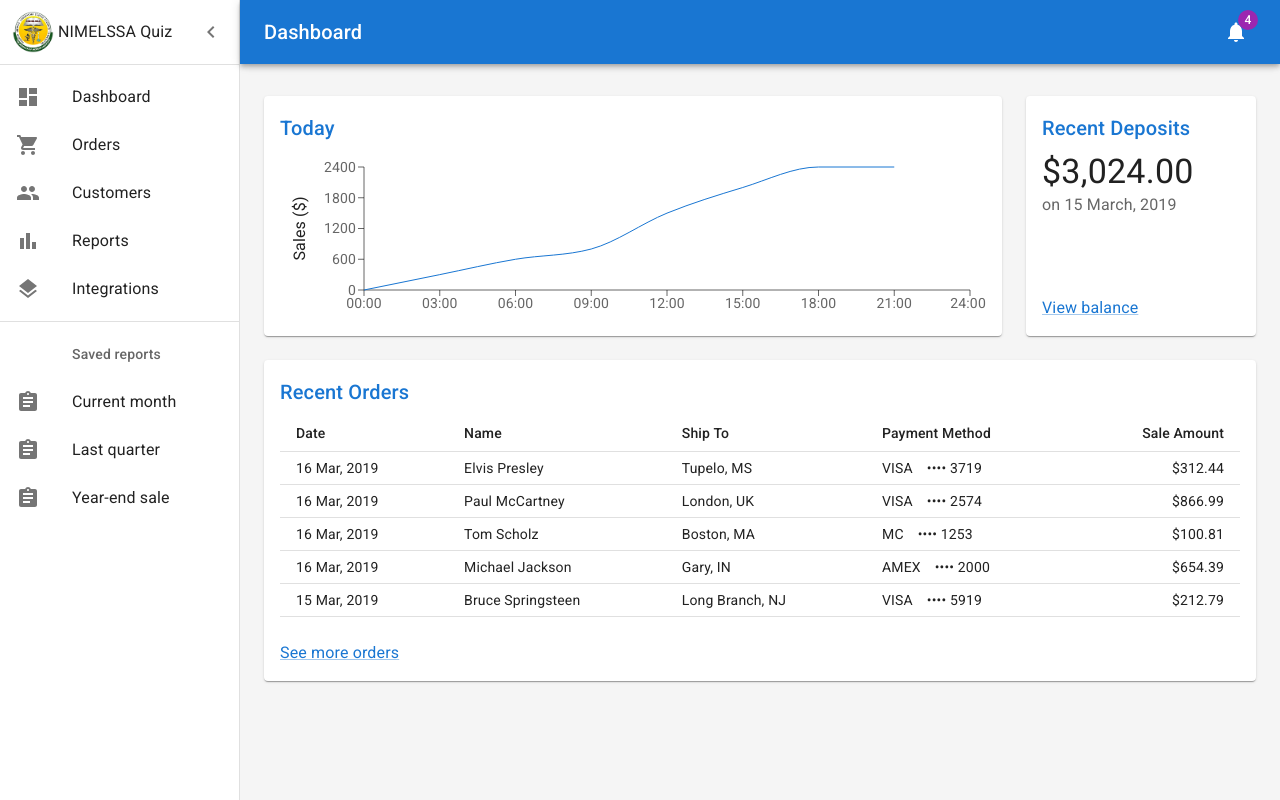
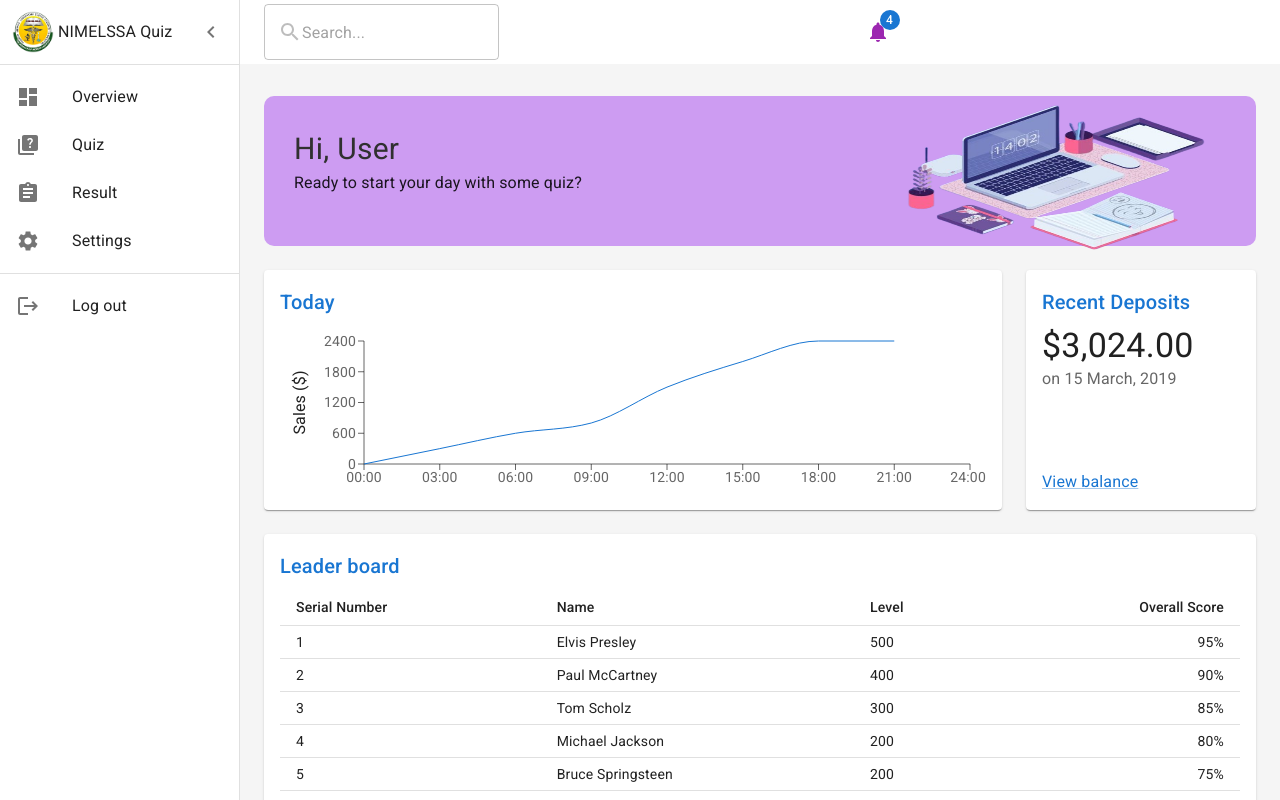
Before and after one commit to Fificode/nimelssa-quiz-app, a React (Vite) app: page /dashboard in a window 1280 px wide. Built offline with nearby package versions, Linux system fonts and the light colour scheme.

Commit message:
added dashboard icons

```diff
--- a/src/pages/dashboard/Dashboard.jsx
+++ b/src/pages/dashboard/Dashboard.jsx
@@ -19,7 +19,11 @@ import NotificationsIcon from '@mui/icons-material/Notifications';
 import { mainListItems, secondaryListItems } from './listItems';
 import Chart from './Chart';
 import Deposits from './Deposits';
-import Orders from './Orders';
+import QuizList from './QuizList';
+import TextField from '@mui/material/TextField';
+import SearchIcon from '@mui/icons-material/Search';
+
+
 // import Avatar from '@mui/material/Avatar';
 
 
@@ -68,9 +72,38 @@ const Drawer = styled(MuiDrawer, { shouldForwardProp: (prop) => prop !== 'open'
     },
   }),
 );
+const CustomTypography = styled(Typography)({
+  color: '#303030', // Change text color
+  fontSize: '30px', // Change font size
+
+
+  // Add any other custom styles
+});
+// const useStyles = makeStyles((theme) => ({
+//   searchInput: {
+//     '& .MuiOutlinedInput-root': {
+//       borderRadius: theme.shape.borderRadius,
+//       backgroundColor: '#f5f5f5', // Change the background color
+//       '& fieldset': {
+//         borderColor: 'transparent', // Hide the border
+//       },
+//       '&:hover fieldset': {
+//         borderColor: 'transparent', // Hide the border on hover
+//       },
+//       '&.Mui-focused fieldset': {
+//         borderColor: 'transparent', // Hide the border when focused
+//       },
+//     },
+//     '& .MuiInputBase-input': {
+//       paddingLeft: theme.spacing(2), // Add padding for the input text
+//     },
+//   },
+// }));
+
 
 // TODO remove, this demo shouldn't need to reset the theme.
 const defaultTheme = createTheme();
+// const classes = useStyles();
 
 export default function Dashboard() {
   const [open, setOpen] = React.useState(true);
@@ -82,7 +115,7 @@ export default function Dashboard() {
     <ThemeProvider theme={defaultTheme}>
       <Box sx={{ display: 'flex' }}>
         <CssBaseline />
-        <AppBar position="absolute" open={open}>
+        <AppBar position="absolute" open={open} sx={{backgroundColor: '#ffffff', boxShadow: 0,}}>
 
           <Toolbar
             sx={{
@@ -104,20 +137,24 @@ export default function Dashboard() {
 
               <MenuIcon />
             </IconButton>
-            <Typography
-              component="h1"
-              variant="h6"
-              color="inherit"
-              noWrap
-              sx={{ flexGrow: 1 }}
-            >
-              Dashboard
-            </Typography>
-            <IconButton color="inherit">
-              <Badge badgeContent={4} color="secondary">
+
+            <TextField
+            //  className={classes.searchInput}
+      variant="outlined"
+      placeholder="Search..."
+      InputProps={{
+        startAdornment: (
+          <SearchIcon color="disabled" />
+        ),
+      }}
+
+    />
+            <IconButton color="secondary" sx={{flexGrow: 3}}>
+              <Badge badgeContent={4} color="primary">
                 <NotificationsIcon />
               </Badge>
             </IconButton>
+
           </Toolbar>
         </AppBar>
         <Drawer variant="permanent" open={open}>
@@ -129,9 +166,9 @@ export default function Dashboard() {
               px: [1],
             }}
           >
-          <div>
+          <Box>
       <img src="/assets/nimelssaLogo.png" alt="NIMELSSA Logo" style={{width: '50px', height: '50px'}} />
-    </div>
+    </Box>
           <Typography
               color="inherit"
               noWrap
@@ -162,7 +199,21 @@ export default function Dashboard() {
         >
           <Toolbar />
           <Container maxWidth="lg" sx={{ mt: 4, mb: 4 }}>
+
+
             <Grid container spacing={3}>
+            <Grid item xs={12}>
+  <Box sx={{width: '100%', height: '150px', backgroundColor: '#cd9cf2', borderRadius: '10px', display: 'flex', flexDirection:'row', justifyContent: 'space-between'}}>
+  <Box sx={{flexGrow: 1,  padding: '30px', display: 'flex', flexDirection: 'column'}}>
+  <CustomTypography>Hi, User</CustomTypography>
+  <Typography>Ready to start your day with some quiz?</Typography>
+  </Box>
+
+
+  <img src="/assets/isometric.png" alt="NIMELSSA Logo" style={{width: '400px', height: '180px'}} />
+  </Box>
+
+          </Grid>
               {/* Chart */}
               <Grid item xs={12} md={8} lg={9}>
                 <Paper
@@ -189,10 +240,10 @@ export default function Dashboard() {
                   <Deposits />
                 </Paper>
               </Grid>
-              {/* Recent Orders */}
+              {/* Recent Quiz Participant */}
               <Grid item xs={12}>
                 <Paper sx={{ p: 2, display: 'flex', flexDirection: 'column' }}>
-                  <Orders />
+                  <QuizList />
                 </Paper>
               </Grid>
             </Grid>
--- a/src/pages/dashboard/Orders.jsx
+++ b/src/pages/dashboard/QuizList.jsx
@@ -8,43 +8,39 @@ import TableRow from '@mui/material/TableRow';
 import Title from './Title';
 
 // Generate Order Data
-function createData(id, date, name, shipTo, paymentMethod, amount) {
-  return { id, date, name, shipTo, paymentMethod, amount };
+function createData(id, serialNumber, name, level, score) {
+  return { id, serialNumber, name, level, score };
 }
 
 const rows = [
   createData(
     0,
-    '16 Mar, 2019',
+    1,
     'Elvis Presley',
-    'Tupelo, MS',
-    'VISA ⠀•••• 3719',
-    312.44,
+    500,
+    95,
   ),
   createData(
     1,
-    '16 Mar, 2019',
+    2,
     'Paul McCartney',
-    'London, UK',
-    'VISA ⠀•••• 2574',
-    866.99,
+    400,
+    90,
   ),
-  createData(2, '16 Mar, 2019', 'Tom Scholz', 'Boston, MA', 'MC ⠀•••• 1253', 100.81),
+  createData(2, 3, 'Tom Scholz', 300,  85),
   createData(
     3,
-    '16 Mar, 2019',
+    4,
     'Michael Jackson',
-    'Gary, IN',
-    'AMEX ⠀•••• 2000',
-    654.39,
+   200,
+    80,
   ),
   createData(
     4,
-    '15 Mar, 2019',
+   5,
     'Bruce Springsteen',
-    'Long Branch, NJ',
-    'VISA ⠀•••• 5919',
-    212.79,
+   200,
+    75,
   ),
 ];
 
@@ -52,34 +48,32 @@ function preventDefault(event) {
   event.preventDefault();
 }
 
-export default function Orders() {
+export default function QuizList() {
   return (
     <React.Fragment>
-      <Title>Recent Orders</Title>
+      <Title>Leader board</Title>
       <Table size="small">
         <TableHead>
           <TableRow>
-            <TableCell>Date</TableCell>
+            <TableCell>Serial Number</TableCell>
             <TableCell>Name</TableCell>
-            <TableCell>Ship To</TableCell>
-            <TableCell>Payment Method</TableCell>
-            <TableCell align="right">Sale Amount</TableCell>
+            <TableCell>Level</TableCell>
+            <TableCell align="right">Overall Score</TableCell>
           </TableRow>
         </TableHead>
         <TableBody>
           {rows.map((row) => (
             <TableRow key={row.id}>
-              <TableCell>{row.date}</TableCell>
+              <TableCell>{row.serialNumber}</TableCell>
               <TableCell>{row.name}</TableCell>
-              <TableCell>{row.shipTo}</TableCell>
-              <TableCell>{row.paymentMethod}</TableCell>
-              <TableCell align="right">{`$${row.amount}`}</TableCell>
+              <TableCell>{row.level}</TableCell>
+              <TableCell align="right">{`${row.score}%`}</TableCell>
             </TableRow>
           ))}
         </TableBody>
       </Table>
       <Link color="primary" href="#" onClick={preventDefault} sx={{ mt: 3 }}>
-        See more orders
+        See more participants
       </Link>
     </React.Fragment>
   );
--- a/src/pages/dashboard/listItems.jsx
+++ b/src/pages/dashboard/listItems.jsx
@@ -2,13 +2,11 @@ import * as React from 'react';
 import ListItemButton from '@mui/material/ListItemButton';
 import ListItemIcon from '@mui/material/ListItemIcon';
 import ListItemText from '@mui/material/ListItemText';
-import ListSubheader from '@mui/material/ListSubheader';
 import DashboardIcon from '@mui/icons-material/Dashboard';
-import ShoppingCartIcon from '@mui/icons-material/ShoppingCart';
-import PeopleIcon from '@mui/icons-material/People';
-import BarChartIcon from '@mui/icons-material/BarChart';
-import LayersIcon from '@mui/icons-material/Layers';
+import QuizIcon from '@mui/icons-material/Quiz';
 import AssignmentIcon from '@mui/icons-material/Assignment';
+import LogoutIcon from '@mui/icons-material/Logout';
+import SettingsIcon from '@mui/icons-material/Settings';
 
 export const mainListItems = (
   <React.Fragment>
@@ -16,57 +14,36 @@ export const mainListItems = (
       <ListItemIcon>
         <DashboardIcon />
       </ListItemIcon>
-      <ListItemText primary="Dashboard" />
+      <ListItemText primary="Overview" />
     </ListItemButton>
     <ListItemButton>
       <ListItemIcon>
-        <ShoppingCartIcon />
+      <QuizIcon />
       </ListItemIcon>
-      <ListItemText primary="Orders" />
+      <ListItemText primary="Quiz" />
     </ListItemButton>
     <ListItemButton>
       <ListItemIcon>
-        <PeopleIcon />
+      <AssignmentIcon />
       </ListItemIcon>
-      <ListItemText primary="Customers" />
+      <ListItemText primary="Result" />
     </ListItemButton>
     <ListItemButton>
       <ListItemIcon>
-        <BarChartIcon />
+        <SettingsIcon />
       </ListItemIcon>
-      <ListItemText primary="Reports" />
-    </ListItemButton>
-    <ListItemButton>
-      <ListItemIcon>
-        <LayersIcon />
-      </ListItemIcon>
-      <ListItemText primary="Integrations" />
+      <ListItemText primary="Settings" />
     </ListItemButton>
   </React.Fragment>
 );
 
 export const secondaryListItems = (
   <React.Fragment>
-    <ListSubheader component="div" inset>
-      Saved reports
-    </ListSubheader>
     <ListItemButton>
       <ListItemIcon>
-        <AssignmentIcon />
+      <LogoutIcon />
       </ListItemIcon>
-      <ListItemText primary="Current month" />
-    </ListItemButton>
-    <ListItemButton>
-      <ListItemIcon>
-        <AssignmentIcon />
-      </ListItemIcon>
-      <ListItemText primary="Last quarter" />
-    </ListItemButton>
-    <ListItemButton>
-      <ListItemIcon>
-        <AssignmentIcon />
-      </ListItemIcon>
-      <ListItemText primary="Year-end sale" />
+      <ListItemText primary="Log out" />
     </ListItemButton>
   </React.Fragment>
 );
```
Also changed, not shown: public/assets/isometric.png (added).
